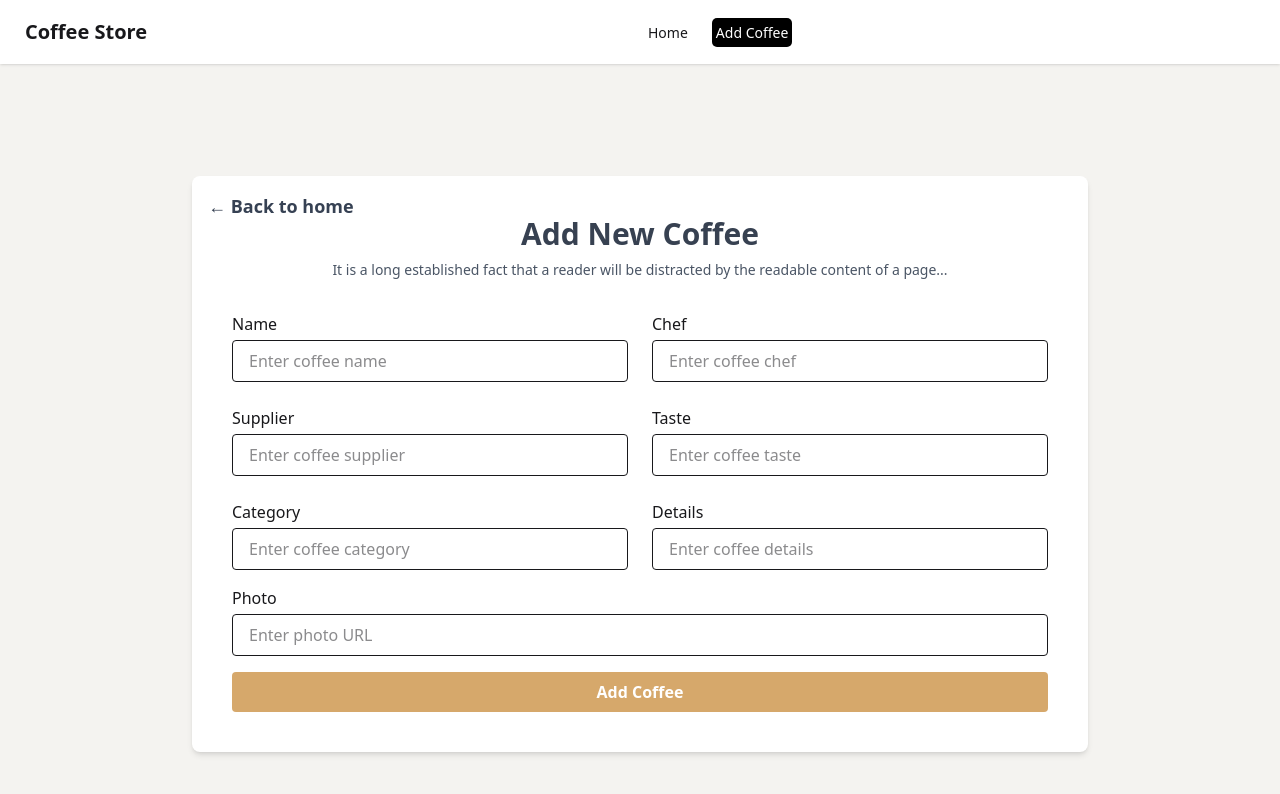
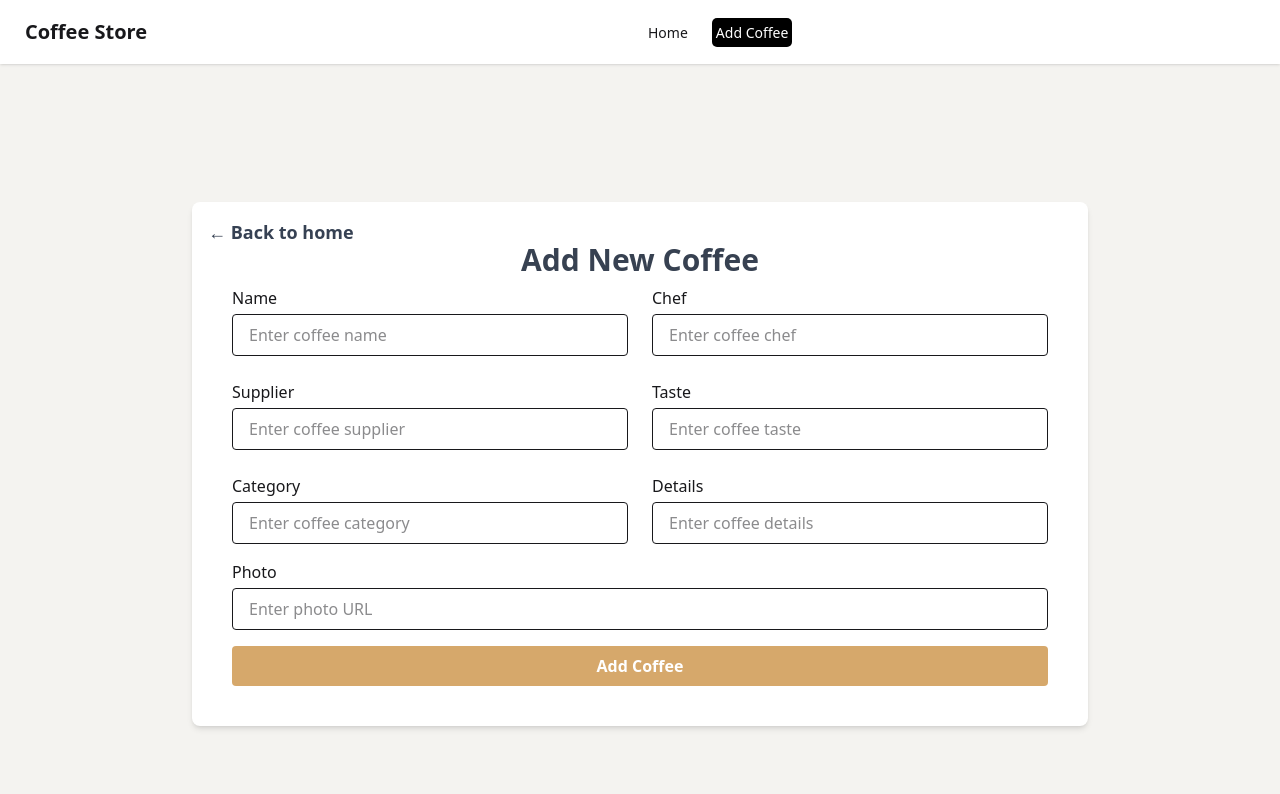
Before and after one commit to sadhin28/coffee-store-client, a React (Vite) app: page /add-coffee in a window 1280 px wide. Shown: the top 794 px of the page. Built offline with nearby package versions, Linux system fonts and the light colour scheme.

Commit message:
now update a coffee

```diff
--- a/src/component/Addcoffee.jsx
+++ b/src/component/Addcoffee.jsx
@@ -44,9 +44,7 @@ const Addcoffee = () => {
                 </a>
 
                 <h2 className="text-3xl font-bold text-center text-[#374151] mb-2">Add New Coffee</h2>
-                <p className="text-center text-gray-600 mb-8 max-w-2xl mx-auto text-sm">
-                    It is a long established fact that a reader will be distracted by the readable content of a page...
-                </p>
+
 
                 <form onSubmit={handleSubmit(onSubmit)} className="space-y-4">
                     <div className="grid grid-cols-1 md:grid-cols-2 gap-6">
--- a/src/component/Updatecoffee.jsx
+++ b/src/component/Updatecoffee.jsx
@@ -25,7 +25,7 @@ const Updatecoffee = () => {
                     },
                     body:JSON.stringify(data)
                 })
-
+                console.log(data)
             } else if (result.isDenied) {
                 Swal.fire("Changes are not saved", "", "info");
             }
--- a/src/layout/Home.jsx
+++ b/src/layout/Home.jsx
@@ -55,7 +55,7 @@ const Home = () => {
         });
     }
     return (
-        <div className="mx-auto">
+        <div className="mx-auto w-11/12 grid justify-center md:grid-cols-2 lg:grid-cols-3 md:justify-items-center gap-10 mt-10 ">
             {
                 allcoffee.map(coffee => <div>
 
--- a/src/layout/Root.jsx
+++ b/src/layout/Root.jsx
@@ -4,7 +4,9 @@ import Navbar from "../component/Navbar";
 const Root = () => {
     return (
         <div>
-          <Navbar></Navbar>
+
+            <Navbar></Navbar>
+
           <Outlet></Outlet>
         </div>
     );
```
